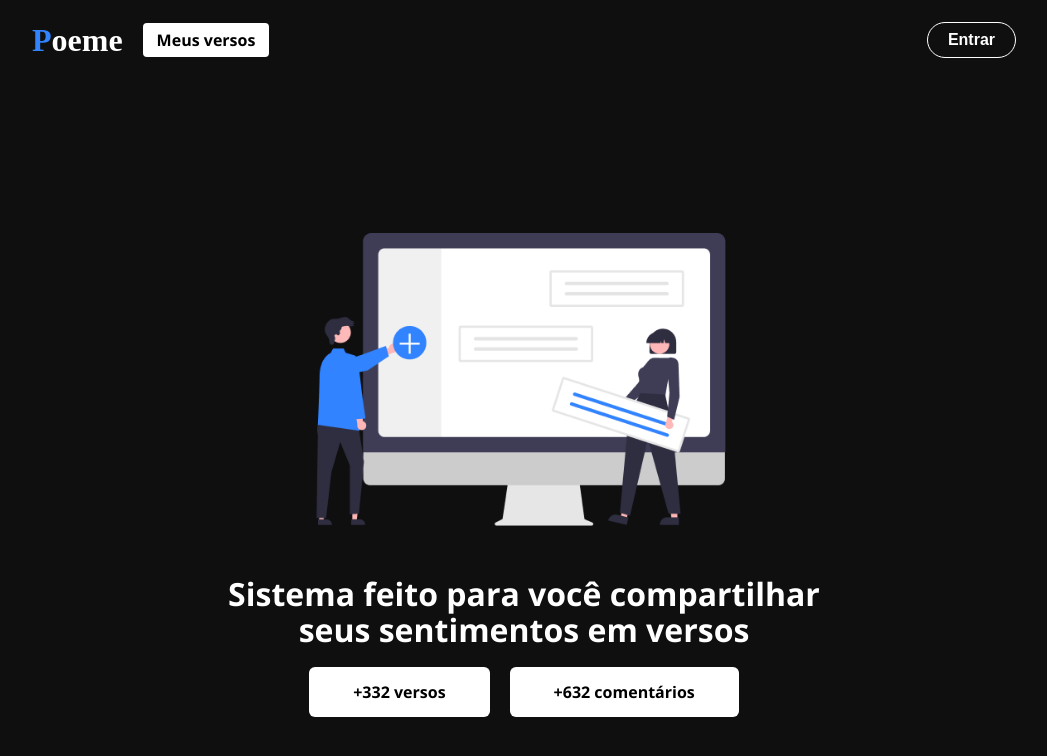
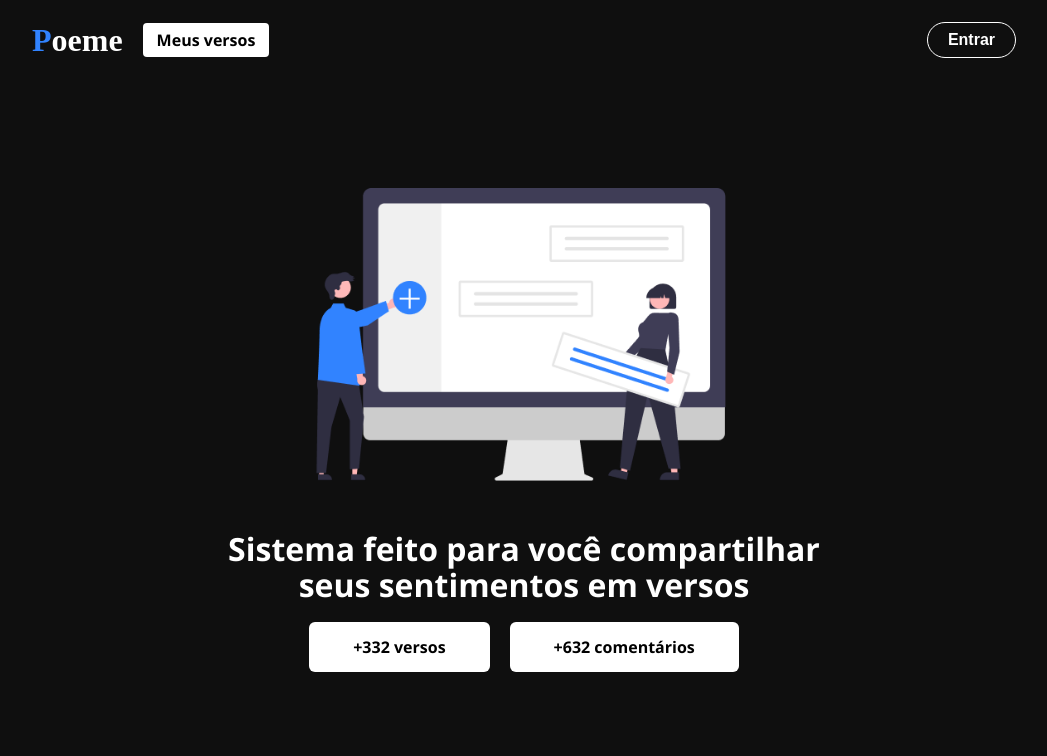
Before and after one commit to mateushsx/poeme, a Next.js app: page / in a window 1280 px wide. Shown: the top 756 px of the page, without its empty margins (116-1163 px from the left). Built offline with nearby package versions, Linux system fonts and the light colour scheme; a web font is replaced by a local one.

Commit message:
refactor: :recycle: change the height of the home page

```diff
--- a/src/styles/home.module.css
+++ b/src/styles/home.module.css
@@ -4,7 +4,7 @@
   align-items: center;
   justify-content: center;
   width: 100%;
-  height: 100vh;
+  height: calc(100vh - 90px);
 }
 
 .main {
```
